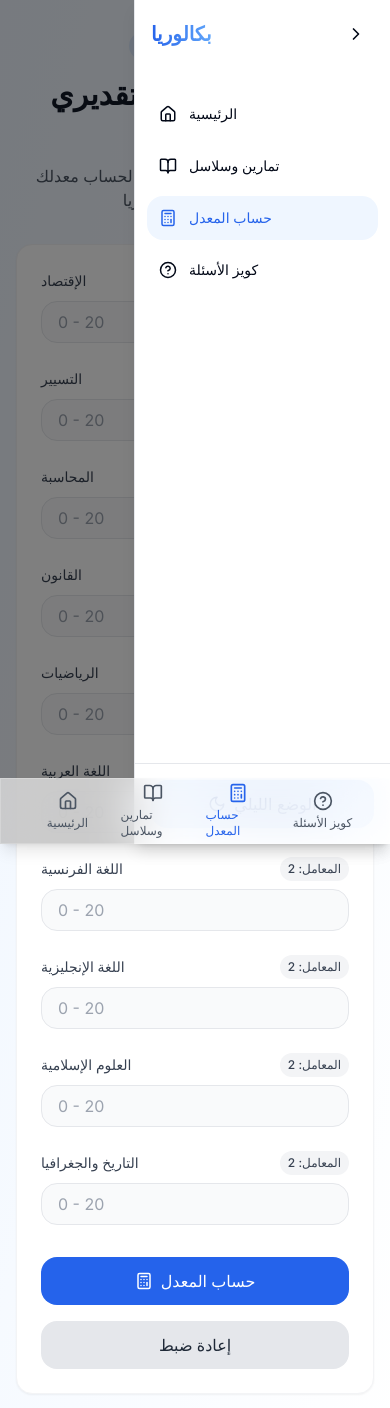
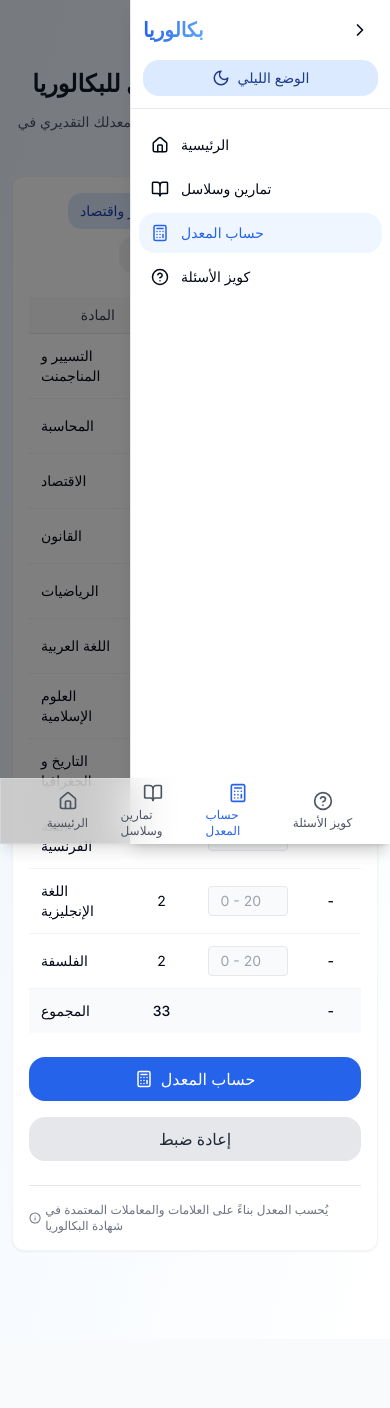
Before and after one commit to Saidjsk/studyflow-lumina-79, a React (Vite) app: page /calculator in a window 390 px wide. Shown: the top 1408 px of the page. After the commit the page ends 1339 px from the top, so only its background shows below. Built offline with nearby package versions, Linux system fonts and the light colour scheme.

Commit message:
Adjust sidebar and calculator UI
- Modified sidebar dimensions for mobile responsiveness.
- Moved theme toggle button in the sidebar.
- Redesigned the calculator page to match the provided design.

```diff
--- a/src/components/layout/Layout.tsx
+++ b/src/components/layout/Layout.tsx
@@ -20,8 +20,8 @@ export default function Layout({ children }: LayoutProps) {
     <div className="flex min-h-screen bg-gradient-to-br from-blue-50 to-white dark:from-gray-950 dark:to-gray-900">
       <Sidebar />
 
-      <main className="flex-1 transition-all duration-300 w-full pb-20">
-        <div className="container mx-auto px-4 py-8 sm:pr-16 md:pr-20">
+      <main className="flex-1 transition-all duration-300 w-full pb-16">
+        <div className="container mx-auto px-3 py-6 sm:px-4 sm:py-8 md:pr-16 lg:pr-20">
           {children}
         </div>
       </main>
--- a/src/components/layout/Sidebar.tsx
+++ b/src/components/layout/Sidebar.tsx
@@ -55,13 +55,14 @@ export default function Sidebar() {
         "fixed top-0 right-0 h-full z-30 transition-all duration-300 ease-in-out",
         "bg-white dark:bg-gray-900 border-l border-gray-200 dark:border-gray-800",
         "shadow-lg",
-        expanded ? "w-64" : "w-16",
+        expanded ? "w-[260px]" : "w-14",
         "md:translate-x-0",
-        expanded ? "translate-x-0" : "translate-x-[calc(100%-4rem)]"
+        expanded ? "translate-x-0" : "translate-x-[calc(100%-3.5rem)]"
       )}>
         <div className="flex flex-col h-full">
-          {/* Logo and toggle button */}
-          <div className="flex items-center justify-between p-4">
+          {/* Logo and toggle button with theme toggle */}
+          <div className="flex flex-col p-3 border-b border-gray-200 dark:border-gray-800">
+            <div className="flex items-center justify-between mb-2">
               {expanded && (
                 <h1 className="text-xl font-bold bg-gradient-to-r from-blue-600 to-blue-400 text-transparent bg-clip-text">بكالوريا</h1>
               )}
@@ -74,15 +75,40 @@ export default function Sidebar() {
               </button>
             </div>
 
+            {/* Theme toggle button moved to top */}
+            <button
+              onClick={toggleTheme}
+              className={cn(
+                "flex items-center justify-center gap-2 rounded-lg p-2 transition-colors w-full mt-1",
+                theme === 'dark'
+                  ? "bg-gray-800 hover:bg-gray-700 text-yellow-400"
+                  : "bg-blue-100 hover:bg-blue-200 text-blue-900"
+              )}
+              aria-label="Toggle theme"
+            >
+              {theme === 'dark' ? (
+                <>
+                  <Sun size={18} />
+                  {expanded && <span className="text-sm">الوضع النهاري</span>}
+                </>
+              ) : (
+                <>
+                  <Moon size={18} />
+                  {expanded && <span className="text-sm">الوضع الليلي</span>}
+                </>
+              )}
+            </button>
+          </div>
+
           {/* Navigation */}
-          <nav className="flex-1 overflow-y-auto py-6">
-            <ul className="space-y-2 px-3">
+          <nav className="flex-1 overflow-y-auto py-4">
+            <ul className="space-y-1 px-2">
               {menuItems.map((item) => (
                 <li key={item.path}>
                   <Link
                     to={item.path}
                     className={cn(
-                      "flex items-center gap-3 px-3 py-3 rounded-lg transition-all duration-200",
+                      "flex items-center gap-3 px-3 py-2.5 rounded-lg transition-all duration-200",
                       "hover:bg-gray-100 dark:hover:bg-gray-800",
                       item.active && "bg-blue-50 dark:bg-blue-900/30 text-blue-600 dark:text-blue-400"
                     )}
@@ -94,32 +120,6 @@ export default function Sidebar() {
               ))}
             </ul>
           </nav>
-
-          {/* Bottom actions */}
-          <div className="p-4 border-t border-gray-200 dark:border-gray-800">
-            <button
-              onClick={toggleTheme}
-              className={cn(
-                "flex items-center justify-center gap-2 rounded-lg p-3 transition-colors w-full",
-                theme === 'dark'
-                  ? "bg-gray-800 hover:bg-gray-700 text-yellow-400"
-                  : "bg-blue-100 hover:bg-blue-200 text-blue-900"
-              )}
-              aria-label="Toggle theme"
-            >
-              {theme === 'dark' ? (
-                <>
-                  <Sun size={18} />
-                  {expanded && <span>الوضع النهاري</span>}
-                </>
-              ) : (
-                <>
-                  <Moon size={18} />
-                  {expanded && <span>الوضع الليلي</span>}
-                </>
-              )}
-            </button>
-          </div>
         </div>
       </aside>
     </>
--- a/src/pages/Calculator.tsx
+++ b/src/pages/Calculator.tsx
@@ -1,29 +1,96 @@
 
-import { useState } from 'react';
-import { Calculator as CalculatorIcon } from 'lucide-react';
+import { useState, useEffect } from 'react';
+import { Calculator as CalculatorIcon, Info } from 'lucide-react';
 
-const subjects = [
-  { id: 'economics', name: 'الإقتصاد', coefficient: 5 },
-  { id: 'management', name: 'التسيير', coefficient: 4 },
+// Define the subject types
+type SubjectStreams = 'management' | 'economy' | 'accountingFinance';
+
+interface Subject {
+  id: string;
+  name: string;
+  coefficient: number;
+}
+
+// Define subjects for each stream
+const subjectsConfig: Record<SubjectStreams, Subject[]> = {
+  management: [
+    { id: 'mgmt', name: 'التسيير و المناجمنت', coefficient: 6 },
+    { id: 'accounting', name: 'المحاسبة', coefficient: 5 },
+    { id: 'economics', name: 'الاقتصاد', coefficient: 4 },
+    { id: 'law', name: 'القانون', coefficient: 2 },
+    { id: 'math', name: 'الرياضيات', coefficient: 3 },
+    { id: 'arabic', name: 'اللغة العربية', coefficient: 3 },
+    { id: 'islamic', name: 'العلوم الإسلامية', coefficient: 2 },
+    { id: 'history', name: 'التاريخ و الجغرافيا', coefficient: 2 },
+    { id: 'french', name: 'اللغة الفرنسية', coefficient: 2 },
+    { id: 'english', name: 'اللغة الإنجليزية', coefficient: 2 },
+    { id: 'philosophy', name: 'الفلسفة', coefficient: 2 },
+  ],
+  economy: [
+    { id: 'economics', name: 'الاقتصاد', coefficient: 6 },
+    { id: 'mgmt', name: 'التسيير', coefficient: 4 },
     { id: 'accounting', name: 'المحاسبة', coefficient: 5 },
     { id: 'law', name: 'القانون', coefficient: 2 },
-  { id: 'mathematics', name: 'الرياضيات', coefficient: 3 },
+    { id: 'math', name: 'الرياضيات', coefficient: 4 },
     { id: 'arabic', name: 'اللغة العربية', coefficient: 3 },
+    { id: 'islamic', name: 'العلوم الإسلامية', coefficient: 2 },
+    { id: 'history', name: 'التاريخ و الجغرافيا', coefficient: 2 },
     { id: 'french', name: 'اللغة الفرنسية', coefficient: 2 },
     { id: 'english', name: 'اللغة الإنجليزية', coefficient: 2 },
+    { id: 'philosophy', name: 'الفلسفة', coefficient: 2 },
+  ],
+  accountingFinance: [
+    { id: 'accounting', name: 'المحاسبة', coefficient: 6 },
+    { id: 'economics', name: 'الاقتصاد', coefficient: 4 },
+    { id: 'mgmt', name: 'التسيير', coefficient: 5 },
+    { id: 'law', name: 'القانون', coefficient: 2 },
+    { id: 'math', name: 'الرياضيات', coefficient: 4 },
+    { id: 'arabic', name: 'اللغة العربية', coefficient: 3 },
     { id: 'islamic', name: 'العلوم الإسلامية', coefficient: 2 },
-  { id: 'history', name: 'التاريخ والجغرافيا', coefficient: 2 }
-];
+    { id: 'history', name: 'التاريخ و الجغرافيا', coefficient: 2 },
+    { id: 'french', name: 'اللغة الفرنسية', coefficient: 2 },
+    { id: 'english', name: 'اللغة الإنجليزية', coefficient: 2 },
+    { id: 'philosophy', name: 'الفلسفة', coefficient: 2 },
+  ],
+};
 
 export default function Calculator() {
-  const [grades, setGrades] = useState<Record<string, string>>(
-    subjects.reduce((acc, subject) => ({ ...acc, [subject.id]: '' }), {})
-  );
+  const [selectedStream, setSelectedStream] = useState<SubjectStreams>('management');
+  const [subjects, setSubjects] = useState<Subject[]>(subjectsConfig.management);
+  const [grades, setGrades] = useState<Record<string, string>>({});
   const [average, setAverage] = useState<number | null>(null);
   const [mention, setMention] = useState<string>('');
+  const [totalCoefficients, setTotalCoefficients] = useState<number>(0);
+
+  // Initialize grades when subjects change
+  useEffect(() => {
+    const initialGrades = subjects.reduce((acc, subject) => ({ ...acc, [subject.id]: '' }), {});
+    setGrades(initialGrades);
+    setAverage(null);
+    setMention('');
+
+    // Calculate total coefficients
+    const total = subjects.reduce((sum, subject) => sum + subject.coefficient, 0);
+    setTotalCoefficients(total);
+  }, [subjects]);
+
+  // Update subjects when stream changes
+  const handleStreamChange = (stream: SubjectStreams) => {
+    setSelectedStream(stream);
+    setSubjects(subjectsConfig[stream]);
+  };
 
   const handleGradeChange = (subjectId: string, value: string) => {
-    const newValue = value === '' ? '' : Math.min(Math.max(parseFloat(value) || 0, 0), 20).toString();
+    // Allow empty string or values between 0 and 20
+    let newValue = '';
+    if (value === '') {
+      newValue = '';
+    } else {
+      const numValue = parseFloat(value);
+      if (!isNaN(numValue)) {
+        newValue = Math.min(Math.max(numValue, 0), 20).toString();
+      }
+    }
 
     setGrades(prev => ({
       ...prev,
@@ -33,23 +100,23 @@ export default function Calculator() {
 
   const calculateAverage = () => {
     let totalPoints = 0;
-    let totalCoefficients = 0;
+    let validCoefficients = 0;
 
     subjects.forEach(subject => {
       const grade = parseFloat(grades[subject.id]);
       if (!isNaN(grade)) {
         totalPoints += grade * subject.coefficient;
-        totalCoefficients += subject.coefficient;
+        validCoefficients += subject.coefficient;
       }
     });
 
-    if (totalCoefficients === 0) {
+    if (validCoefficients === 0) {
       setAverage(null);
       setMention('');
       return;
     }
 
-    const calculatedAverage = totalPoints / totalCoefficients;
+    const calculatedAverage = totalPoints / validCoefficients;
     setAverage(calculatedAverage);
 
     // Set mention based on average
@@ -74,51 +141,107 @@ export default function Calculator() {
 
   return (
     <div className="animate-fade-in">
-      <div className="text-center mb-8">
+      <div className="text-center mb-6">
         <div className="inline-block rounded-full bg-blue-100 dark:bg-blue-900/30 px-3 py-1 text-sm font-medium text-blue-800 dark:text-blue-300 mb-4">
           أداة حساب المعدل
         </div>
-        <h1 className="text-3xl font-bold text-gray-900 dark:text-white mb-4">
+        <h1 className="text-2xl md:text-3xl font-bold text-gray-900 dark:text-white mb-3">
           حساب المعدل التقديري للبكالوريا
         </h1>
-        <p className="text-gray-600 dark:text-gray-400 max-w-2xl mx-auto">
+        <p className="text-gray-600 dark:text-gray-400 max-w-2xl mx-auto text-sm md:text-base">
           أدخل علاماتك في المواد المختلفة لحساب معدلك التقديري في البكالوريا
         </p>
       </div>
 
-      <div className="bg-white dark:bg-gray-800 rounded-2xl shadow-sm border border-gray-100 dark:border-gray-700 p-6 max-w-3xl mx-auto">
-        <div className="grid grid-cols-1 md:grid-cols-2 gap-6 mb-8">
-          {subjects.map(subject => (
-            <div key={subject.id} className="flex flex-col">
-              <label
-                htmlFor={subject.id}
-                className="mb-2 text-sm font-medium text-gray-700 dark:text-gray-300 flex justify-between items-center"
+      <div className="bg-white dark:bg-gray-800 rounded-xl shadow-sm border border-gray-100 dark:border-gray-700 p-4 md:p-6 max-w-4xl mx-auto">
+        {/* Stream selection */}
+        <div className="flex flex-wrap gap-2 mb-6 justify-center">
+          <button
+            onClick={() => handleStreamChange('management')}
+            className={`px-3 py-2 rounded-md text-sm font-medium transition-colors ${
+              selectedStream === 'management'
+                ? 'bg-blue-100 dark:bg-blue-900/30 text-blue-800 dark:text-blue-300'
+                : 'bg-gray-100 dark:bg-gray-800 text-gray-700 dark:text-gray-300 hover:bg-gray-200 dark:hover:bg-gray-700'
+            }`}
           >
-                <span>{subject.name}</span>
-                <span className="text-xs bg-gray-100 dark:bg-gray-700 px-2 py-1 rounded-full">
-                  المعامل: {subject.coefficient}
-                </span>
-              </label>
+            شعبة تسيير واقتصاد
+          </button>
+          <button
+            onClick={() => handleStreamChange('economy')}
+            className={`px-3 py-2 rounded-md text-sm font-medium transition-colors ${
+              selectedStream === 'economy'
+                ? 'bg-blue-100 dark:bg-blue-900/30 text-blue-800 dark:text-blue-300'
+                : 'bg-gray-100 dark:bg-gray-800 text-gray-700 dark:text-gray-300 hover:bg-gray-200 dark:hover:bg-gray-700'
+            }`}
+          >
+            تخصص اقتصاد
+          </button>
+          <button
+            onClick={() => handleStreamChange('accountingFinance')}
+            className={`px-3 py-2 rounded-md text-sm font-medium transition-colors ${
+              selectedStream === 'accountingFinance'
+                ? 'bg-blue-100 dark:bg-blue-900/30 text-blue-800 dark:text-blue-300'
+                : 'bg-gray-100 dark:bg-gray-800 text-gray-700 dark:text-gray-300 hover:bg-gray-200 dark:hover:bg-gray-700'
+            }`}
+          >
+            تخصص محاسبة ومالية
+          </button>
+        </div>
 
+        {/* Subject grades table */}
+        <div className="overflow-x-auto mb-6">
+          <table className="w-full border-collapse">
+            <thead>
+              <tr className="bg-gray-50 dark:bg-gray-900 text-right">
+                <th className="py-2 px-3 text-sm font-medium text-gray-700 dark:text-gray-300 border-b border-gray-200 dark:border-gray-700">المادة</th>
+                <th className="py-2 px-3 text-sm font-medium text-gray-700 dark:text-gray-300 border-b border-gray-200 dark:border-gray-700 text-center">المعامل</th>
+                <th className="py-2 px-3 text-sm font-medium text-gray-700 dark:text-gray-300 border-b border-gray-200 dark:border-gray-700 text-center">العلامة / 20</th>
+                <th className="py-2 px-3 text-sm font-medium text-gray-700 dark:text-gray-300 border-b border-gray-200 dark:border-gray-700 text-center">النقاط</th>
+              </tr>
+            </thead>
+            <tbody>
+              {subjects.map((subject) => {
+                const grade = parseFloat(grades[subject.id]) || 0;
+                const points = grade * subject.coefficient;
+
+                return (
+                  <tr key={subject.id} className="border-b border-gray-100 dark:border-gray-800 hover:bg-gray-50 dark:hover:bg-gray-800/50">
+                    <td className="py-3 px-3 text-sm font-medium">{subject.name}</td>
+                    <td className="py-3 px-3 text-center text-sm">{subject.coefficient}</td>
+                    <td className="py-3 px-3">
                       <input
                         type="number"
-                id={subject.id}
                         min="0"
                         max="20"
                         step="0.25"
                         value={grades[subject.id]}
                         onChange={(e) => handleGradeChange(subject.id, e.target.value)}
                         placeholder="0 - 20"
-                className="px-4 py-2 bg-gray-50 dark:bg-gray-900 border border-gray-200 dark:border-gray-700 rounded-lg focus:ring-2 focus:ring-blue-500 focus:border-blue-500 dark:focus:ring-blue-600 dark:focus:border-blue-600 outline-none transition-all"
+                        className="w-20 px-2 py-1 mx-auto block text-center bg-gray-50 dark:bg-gray-900 border border-gray-200 dark:border-gray-700 rounded focus:ring-1 focus:ring-blue-500 focus:border-blue-500 outline-none transition-all text-sm"
                       />
-            </div>
-          ))}
+                    </td>
+                    <td className="py-3 px-3 text-center text-sm font-medium">
+                      {grades[subject.id] ? points.toFixed(2) : '-'}
+                    </td>
+                  </tr>
+                );
+              })}
+              <tr className="bg-gray-50 dark:bg-gray-900">
+                <td className="py-3 px-3 text-sm font-medium">المجموع</td>
+                <td className="py-3 px-3 text-center text-sm font-medium">{totalCoefficients}</td>
+                <td className="py-3 px-3"></td>
+                <td className="py-3 px-3 text-center text-sm font-medium">
+                  {average !== null ? (average * totalCoefficients).toFixed(2) : '-'}
+                </td>
+              </tr>
+            </tbody>
+          </table>
         </div>
 
-        <div className="flex flex-col sm:flex-row gap-4 justify-center mt-6">
+        <div className="flex flex-col sm:flex-row gap-4 justify-center my-6">
           <button
             onClick={calculateAverage}
-            className="flex items-center justify-center gap-2 bg-blue-600 hover:bg-blue-700 text-white px-6 py-3 rounded-lg font-medium transition-colors"
+            className="flex items-center justify-center gap-2 bg-blue-600 hover:bg-blue-700 text-white px-5 py-2.5 rounded-lg font-medium transition-colors"
           >
             <CalculatorIcon size={18} />
             <span>حساب المعدل</span>
@@ -126,15 +249,15 @@ export default function Calculator() {
 
           <button
             onClick={resetForm}
-            className="flex items-center justify-center gap-2 bg-gray-200 dark:bg-gray-700 hover:bg-gray-300 dark:hover:bg-gray-600 text-gray-800 dark:text-gray-200 px-6 py-3 rounded-lg font-medium transition-colors"
+            className="flex items-center justify-center gap-2 bg-gray-200 dark:bg-gray-700 hover:bg-gray-300 dark:hover:bg-gray-600 text-gray-800 dark:text-gray-200 px-5 py-2.5 rounded-lg font-medium transition-colors"
           >
             <span>إعادة ضبط</span>
           </button>
         </div>
 
         {average !== null && (
-          <div className="mt-8 text-center animate-scale-in">
-            <div className="p-6 bg-blue-50 dark:bg-blue-900/20 rounded-xl inline-block">
+          <div className="mt-6 text-center animate-scale-in">
+            <div className="p-5 bg-blue-50 dark:bg-blue-900/20 rounded-xl inline-block max-w-sm mx-auto">
               <h3 className="text-lg font-medium text-gray-800 dark:text-gray-200 mb-2">
                 المعدل التقديري:
               </h3>
@@ -145,7 +268,7 @@ export default function Calculator() {
                 </div>
 
                 <div
-                  className={`mt-2 px-4 py-1 rounded-full font-medium ${
+                  className={`mt-2 px-4 py-1 rounded-full text-sm font-medium ${
                     mention === 'ممتاز' ? 'bg-purple-100 dark:bg-purple-900/30 text-purple-800 dark:text-purple-300' :
                     mention === 'جيد جدًا' ? 'bg-blue-100 dark:bg-blue-900/30 text-blue-800 dark:text-blue-300' :
                     mention === 'جيد' ? 'bg-green-100 dark:bg-green-900/30 text-green-800 dark:text-green-300' :
@@ -159,6 +282,11 @@ export default function Calculator() {
             </div>
           </div>
         )}
+
+        <div className="mt-4 text-xs text-gray-500 dark:text-gray-400 flex items-center justify-center gap-1 border-t border-gray-200 dark:border-gray-700 pt-4">
+          <Info size={14} />
+          <span>يُحسب المعدل بناءً على العلامات والمعاملات المعتمدة في شهادة البكالوريا</span>
+        </div>
       </div>
     </div>
   );
```
Lines whose indentation alone changed are shown as unchanged.
